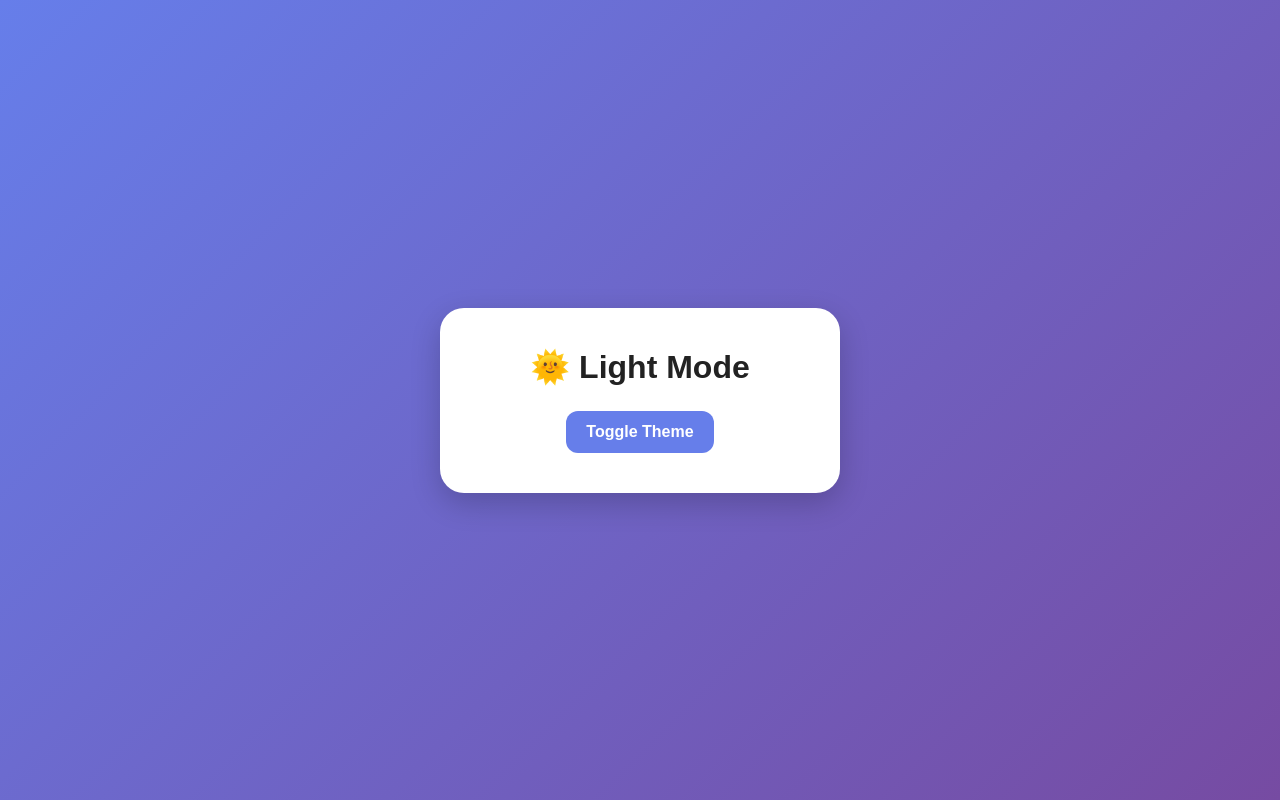
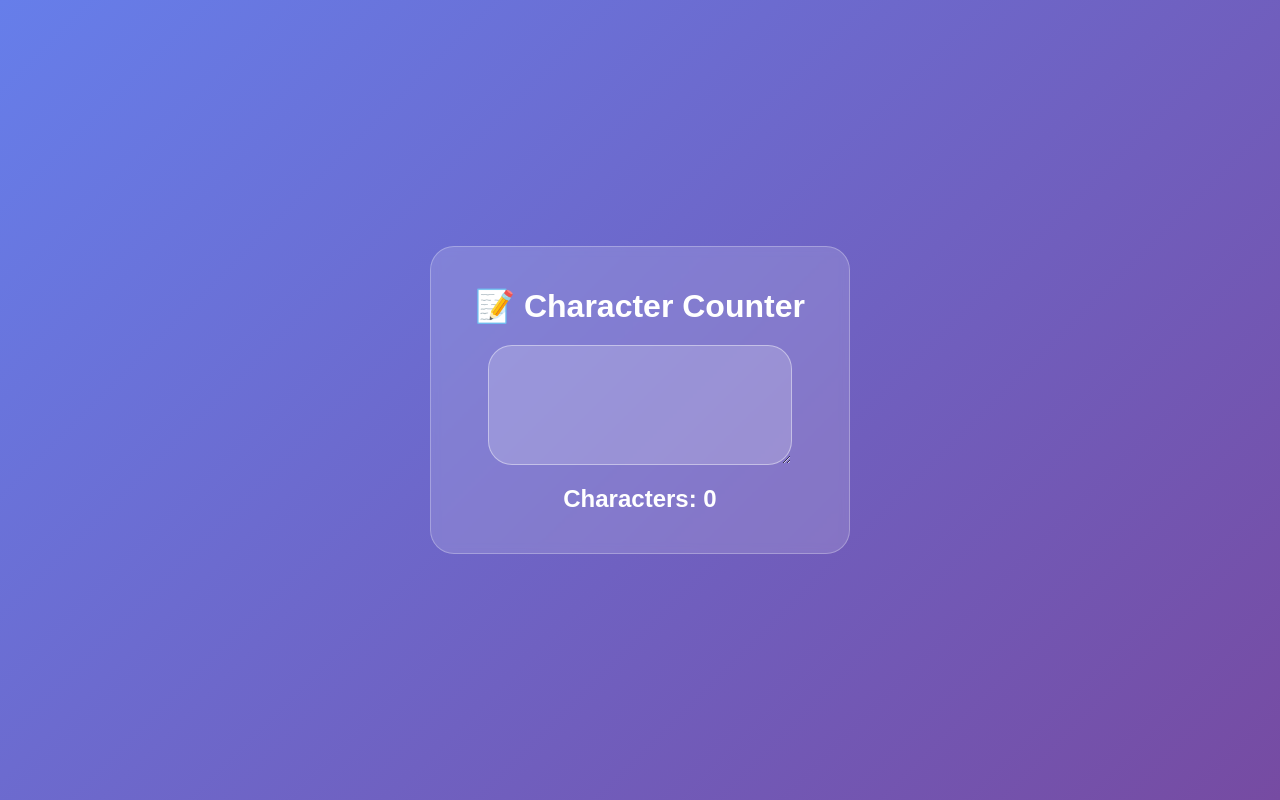
Before and after one commit to arjuntelange/react-practice, a React (Vite) app: page / in a window 1280 px wide. Built offline with nearby package versions, Linux system fonts and the light colour scheme.

Commit message:
Build character counter using useState

```diff
--- a/src/App.jsx
+++ b/src/App.jsx
@@ -1,11 +1,11 @@
 import "./App.css";
-import ThemeToggle from "./state-projects/theme-toggle/ThemeToggle";
+import CharCount from "./state-projects/character-counter/CharCount";
 
 function App() {
   return (
     <>
       <div className="main-container">
-        <ThemeToggle/>
+        <CharCount/>
       </div>
     </>
   );
--- /dev/null
+++ b/src/state-projects/character-counter/CharCount.css
@@ -0,0 +1,31 @@
+.container {
+    padding: 40px;
+    width: 420px;
+
+    display: flex;
+    flex-direction: column;
+    align-items: center;
+    gap: 20px;
+
+    border: 1px solid rgba(255, 255, 255, 0.28);
+    border-radius: 24px;
+    background: rgba(255, 255, 255, 0.15);
+    backdrop-filter: blur(5px);
+
+    color: white;
+    font-family: sans-serif;
+}
+
+.container textarea {
+    padding: 15px;
+    width: 90%;
+    height: 120px;
+
+    outline: none;
+    border: 1px solid rgba(255, 255, 255, 0.42);
+    border-radius: 24px;
+    background: rgba(255, 255, 255, 0.18);
+
+    font-size: 18px;
+    font-family: sans-serif;
+}
--- /dev/null
+++ b/src/state-projects/character-counter/CharCount.jsx
@@ -0,0 +1,18 @@
+import React, {useState} from "react";
+import "./CharCount.css"
+
+function CharCount() {
+    const [text, setText] = useState("");
+
+  return (
+    <div className="container">
+      <h1>📝 Character Counter</h1>
+
+      <textarea value={text} onChange={(event) => setText(event.target.value)}></textarea>
+
+      <h2>Characters: {text.length}</h2>
+    </div>
+  );
+}
+
+export default CharCount;
```
